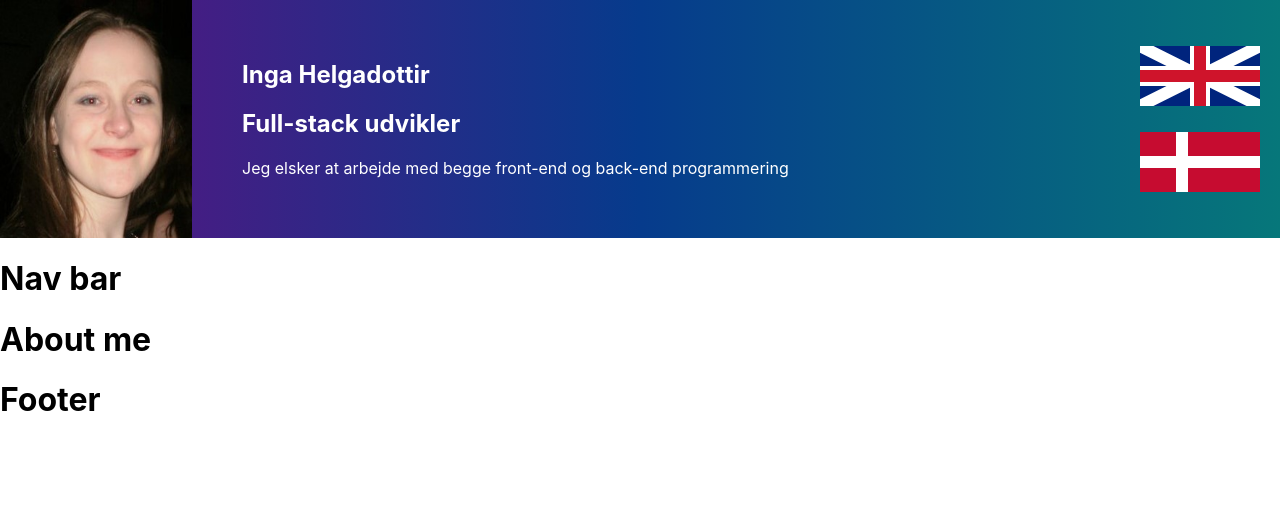
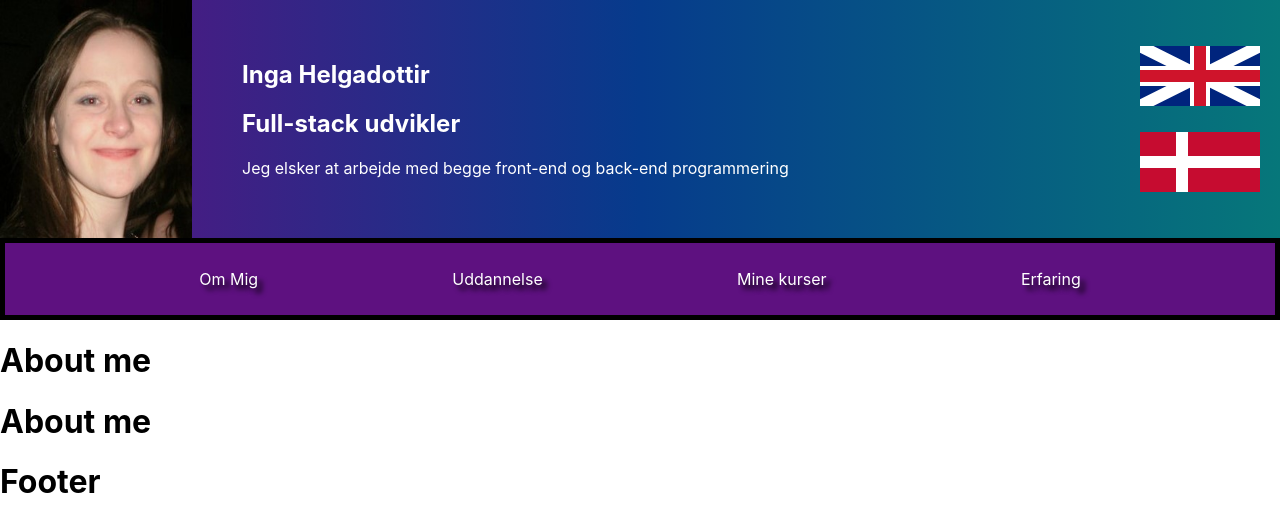
Before and after one commit to Inga-Helgadottir/CodeCV, a React (Create React App) app: page / in a window 1280 px wide. Shown: the top 532 px of the page. Built offline with nearby package versions, Linux system fonts and the light colour scheme.

Commit message:
added a navbar with styles and added some text styles

```diff
--- a/src/Components/PageParts/NavBar.jsx
+++ b/src/Components/PageParts/NavBar.jsx
@@ -1,5 +1,51 @@
+import "../../Styles/Nav.css";
+import { useEffect, useState } from "react";
+import { getText } from "../GetCurrentLanguage";
+import { Outlet, Link } from "react-router-dom";
+
 const NavBar = () => {
-  return <h1>Nav bar</h1>;
+  const [NavBarOptions, setNavBarOptions] = useState([{}]);
+  const [chosenOption, setChosenOption] = useState("");
+
+  useEffect(() => {
+    setNavBarOptions(getText("NavBarOptions"));
+    let currentChosenNavBarOption = localStorage.getItem("chosenNavElement");
+    if (currentChosenNavBarOption === "") {
+      setChosenOption(1);
+      localStorage.setItem("chosenNavElement", 1);
+    } else {
+      setChosenOption(currentChosenNavBarOption);
+    }
+  }, []);
+
+  function giveOrTakeChosenId(e, id) {
+    let currentElementId = e.id;
+    if (currentElementId === "") {
+      setChosenOption(id);
+      localStorage.setItem("chosenNavElement", id);
+    }
+  }
+
+  return (
+    <div>
+      <nav>
+        <ul>
+          {NavBarOptions?.map((option, key) => (
+            <Link
+              id={Number(chosenOption) === option.id ? "chosen" : ""}
+              className="li"
+              key={key}
+              to={option.optionDestination}
+              onClick={(e) => giveOrTakeChosenId(e.target, option.id)}
+            >
+              {option.optionName}
+            </Link>
+          ))}
+        </ul>
+      </nav>
+      <Outlet />
+    </div>
+  );
 };
 
 export default NavBar;
--- /dev/null
+++ b/src/Styles/Nav.css
@@ -0,0 +1,26 @@
+nav {
+  background-color: var(--navBackground-color);
+  border: var(--navBorder);
+  padding: 5px 0;
+}
+
+ul {
+  display: flex;
+  flex-direction: row;
+  justify-content: space-evenly;
+  list-style-type: none;
+  text-align: center;
+  text-shadow: var(--navUlText-shadow);
+  padding: 5px 0;
+}
+
+.li {
+  color: var(--liColor);
+  text-decoration: none;
+}
+
+.li:hover,
+#chosen {
+  color: var(--uliHoverChosenColor);
+  text-decoration: underline;
+}
--- /dev/null
+++ b/src/Styles/TextStyles.css
@@ -0,0 +1,35 @@
+h1 {
+  font-size: 30px;
+}
+
+h2 {
+  font-size: 28px;
+}
+
+h3 {
+  font-size: 26px;
+}
+
+p {
+  font-size: 20px;
+}
+
+ul {
+  font-size: 30px;
+  color: var(--ulColor);
+}
+
+h1,
+h2,
+h3 {
+  text-decoration: underline;
+}
+
+h1,
+h2,
+h3,
+p {
+  color: var(--maintextColor);
+  margin: 0;
+  padding: 20px;
+}
```
